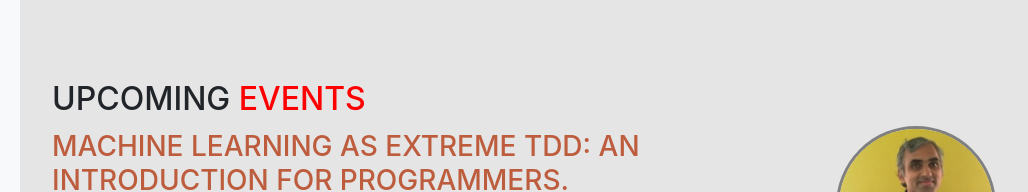
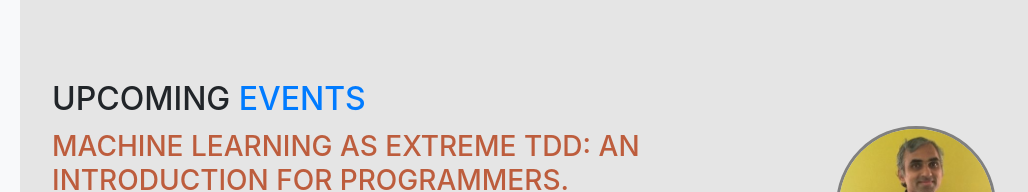
Before and after one commit to tech-container/meetup, a website with bundled scripts: page index.html in a window 1280 px wide. Shown: the top 192 px of the page, 252-1280 px from the left. Built offline with nearby package versions, Linux system fonts and the light colour scheme; a web font is replaced by a local one.

Commit message:
Update index.html

```diff
--- a/index.html
+++ b/index.html
@@ -70,7 +70,7 @@
 
     <section class="techcontainer-section p-1 p-lg-3 d-flex justify-content-center" id="upcoming_events">
       <div id="eventsList" class="w-100 p-3 h-100">
-        <h2 class="mt-3 mb-2">Upcoming <span style="color: #ff0000;" >Events</span>
+        <h2 class="mt-3 mb-2">Upcoming <span class="text-primary" >Events</span>
             </h2>
 
 
```
